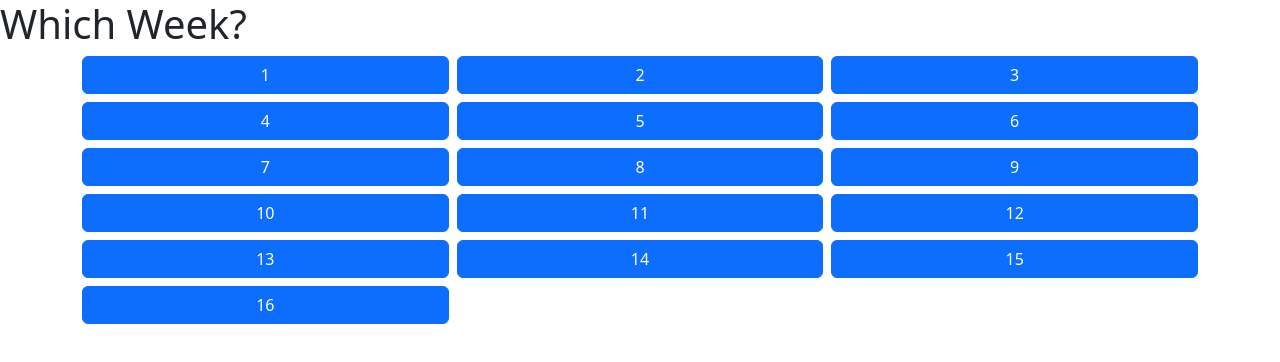
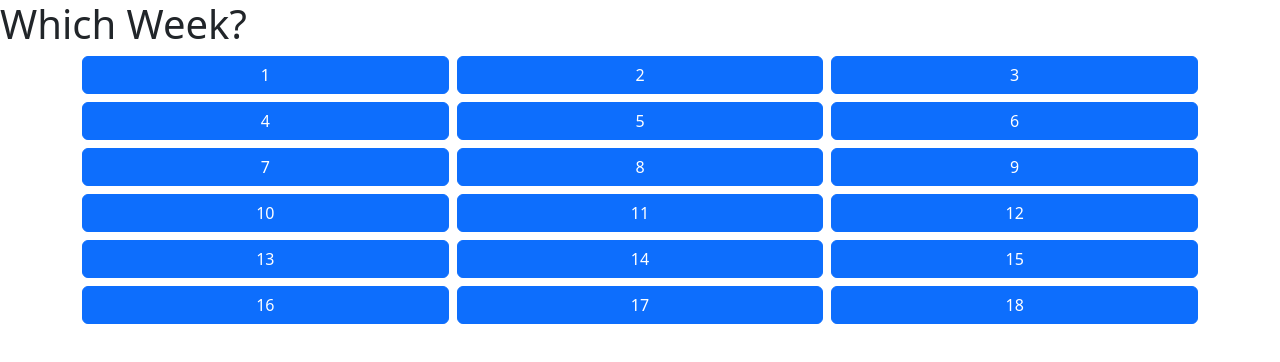
Before and after one commit to spatertot/weeklyNFLPicker, a React (Vite) app: page / in a window 1280 px wide. Shown: the top 362 px of the page. Built offline with nearby package versions, Linux system fonts and the light colour scheme.

Commit message:
add 2 weeks

```diff
--- a/src/App.tsx
+++ b/src/App.tsx
@@ -76,6 +76,8 @@ function App() {
     "14",
     "15",
     "16",
+    "17",
+    "18"
   ];
 
   const handleSelectTeam = (selectedTeamName: string) => {
```
